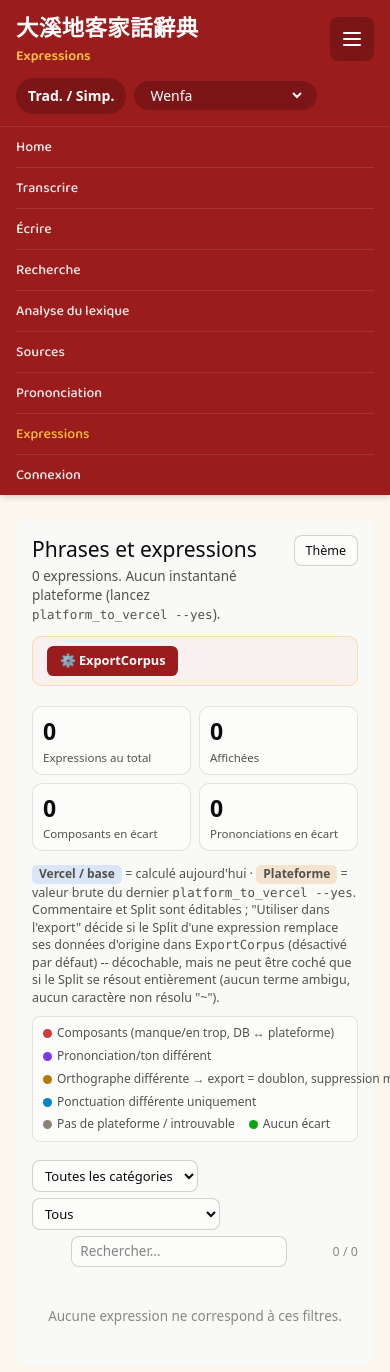
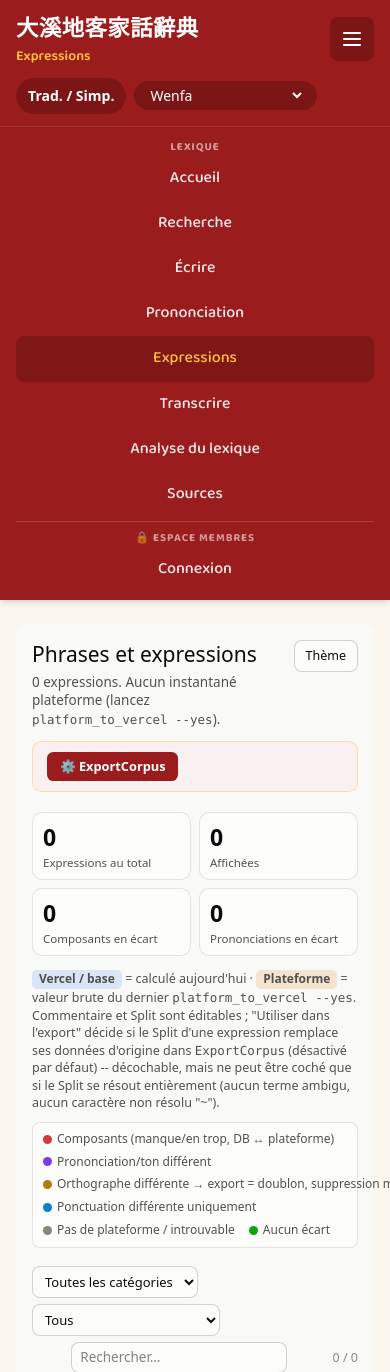
Before and after one commit to tahitoaa/hakka-tahiti, a Django app: page /expressions/ in a window 390 px wide, after a click that opens the changed part; the page is wider, and only the part inside the window is pictured. Shown: the top 1372 px of that part. Run offline with Django 5.2, Linux system fonts and the light colour scheme; data that the repository does not hold is empty; some libraries are stand-ins or nearby versions.

Commit message:
Menu : rubriques centrees sur mobile, espace membres isole

```diff
--- a/hakkadbapp/templates/hakkadbapp/base.html
+++ b/hakkadbapp/templates/hakkadbapp/base.html
@@ -307,91 +307,67 @@
     });
   </script>
 
-  <!-- Navigation Menu -->
-  <nav id="menu" class="no-print hidden sm:block border-t border-white/10 sm:border-0">
-    <div class="container mx-auto px-4">
-      <ul class="no-print flex flex-col sm:flex-row sm:flex-wrap sm:gap-x-6 sm:gap-y-1 text-sm sm:text-base font-medium font-display">
-        <li class="border-b border-white/10 sm:border-0">
-          <a href="{% url 'flashcards' %}" class="block py-2.5 sm:py-2 {% if page == 'flashcards' %}text-brand-gold{% else %}text-white/90 hover:text-brand-gold{% endif %}">
-            Home
-          </a>
-        </li>
-        <li class="border-b border-white/10 sm:border-0">
-          <a href="{% url 'transcripter' %}" class="block py-2.5 sm:py-2 {% if page == 'transcripter' %}text-brand-gold{% else %}text-white/90 hover:text-brand-gold{% endif %}">
-            Transcrire
-          </a>
-        </li>
+  <!-- Navigation Menu: the public pages, then the members' space (login
+       required), set apart. On a phone: one centred column, a title per group. -->
+  <style>
+    .nav-link { display: block; padding: 0.6rem 0.75rem; color: rgb(255 255 255 / .9); border-radius: 0.5rem; }
+    .nav-link:hover { color: var(--color-brand-gold); }
+    .nav-link.is-active { color: var(--color-brand-gold); }
+    .nav-group-title { font-size: 0.7rem; font-weight: 700; letter-spacing: 0.08em; text-transform: uppercase; color: rgb(255 255 255 / .55); }
+    @media (max-width: 639px) {
+      #menu ul { display: flex; flex-direction: column; align-items: center; text-align: center; }
+      #menu li { width: 100%; }
+      #menu .nav-link { padding: 0.7rem 1rem; font-size: 1rem; }
+      #menu .nav-link.is-active { background: rgb(0 0 0 / .18); }
+      .nav-members { border-top: 1px solid rgb(255 255 255 / .15); margin-top: 0.25rem; padding-top: 0.5rem; }
+    }
+    @media (min-width: 640px) {
+      .nav-link { padding: 0.45rem 0.1rem; }
+      .nav-members { background: rgb(0 0 0 / .16); border-radius: 9999px; padding: 0 0.9rem; }
+      .nav-members .nav-link { padding: 0.35rem 0.1rem; }
+    }
+  </style>
+  <nav id="menu" class="no-print hidden sm:block border-t border-white/10 sm:border-0" aria-label="Menu principal">
+    <div class="container mx-auto px-4 py-2 sm:py-1 sm:flex sm:flex-wrap sm:items-center sm:justify-between sm:gap-3 font-display">
+      <div>
+        <p class="nav-group-title text-center sm:hidden pt-1">Lexique</p>
+        <ul class="no-print sm:flex sm:flex-wrap sm:gap-x-5 text-sm sm:text-base font-medium">
+          <li><a href="{% url 'flashcards' %}" class="nav-link{% if page == 'flashcards' %} is-active{% endif %}">Accueil</a></li>
+          <li><a href="{% url 'search' %}" class="nav-link{% if page == 'search' %} is-active{% endif %}">Recherche</a></li>
+          <li><a href="{% url 'pinyin_converter' %}" class="nav-link{% if page == 'converter' %} is-active{% endif %}">Écrire</a></li>
+          <li><a href="{% url 'pronunciation' %}" class="nav-link{% if page == 'pronunciation' %} is-active{% endif %}">Prononciation</a></li>
+          <li><a href="{% url 'expressions' %}" class="nav-link{% if page == 'expressions' %} is-active{% endif %}">Expressions</a></li>
+          <li><a href="{% url 'transcripter' %}" class="nav-link{% if page == 'transcripter' %} is-active{% endif %}">Transcrire</a></li>
+          <li><a href="{% url 'reports' %}" class="nav-link{% if page == 'reports' %} is-active{% endif %}">Analyse du lexique</a></li>
+          <li><a href="{% url 'pronunciation_comparison' %}" class="nav-link{% if page == 'pronunciation_comparison' %} is-active{% endif %}">Sources</a></li>
+        </ul>
+      </div>
+      <div class="nav-members sm:flex sm:items-center sm:gap-x-4">
+        <p class="nav-group-title text-center sm:text-left">🔒 Espace membres</p>
         {% if user.is_authenticated %}
-        <li class="border-b border-white/10 sm:border-0">
-          <a href="{% url 'transcriptions' %}" class="block py-2.5 sm:py-2 {% if page == 'transcriptions' %}text-brand-gold{% else %}text-white/90 hover:text-brand-gold{% endif %}">
-            Écouter
-          </a>
-        </li>
+        <ul class="no-print sm:flex sm:flex-wrap sm:gap-x-4 text-sm sm:text-base font-medium">
+            <li><a href="{% url 'transcriptions' %}" class="nav-link{% if page == 'transcriptions' %} is-active{% endif %}">Écouter</a></li>
+            {% if can_edit %}
+            <li><a href="{% url 'saisie' %}" class="nav-link{% if page == 'saisie' %} is-active{% endif %}">Saisie</a></li>
+            <li><a href="{% url 'validation' %}" class="nav-link{% if page == 'validation' %} is-active{% endif %}">Validation</a></li>
             {% endif %}
-        <li class="border-b border-white/10 sm:border-0">
-          <a href="{% url 'pinyin_converter' %}" class="block py-2.5 sm:py-2 {% if page == 'converter' %}text-brand-gold{% else %}text-white/90 hover:text-brand-gold{% endif %}">
-            Écrire
-          </a>
-        </li>
-        <li class="border-b border-white/10 sm:border-0">
-          <a href="{% url 'search' %}" class="block py-2.5 sm:py-2 {% if page == 'search' %}text-brand-gold{% else %}text-white/90 hover:text-brand-gold{% endif %}">
-            Recherche
-          </a>
-        </li>
-        <li class="border-b border-white/10 sm:border-0">
-          <a href="{% url 'reports' %}" class="block py-2.5 sm:py-2 {% if page == 'reports' %}text-brand-gold{% else %}text-white/90 hover:text-brand-gold{% endif %}">
-            Analyse du lexique
-          </a>
-        </li>
-        <li class="border-b border-white/10 sm:border-0">
-          <a href="{% url 'pronunciation_comparison' %}" class="block py-2.5 sm:py-2 {% if page == 'pronunciation_comparison' %}text-brand-gold{% else %}text-white/90 hover:text-brand-gold{% endif %}">
-            Sources
-          </a>
-        </li>
-        <li class="border-b border-white/10 sm:border-0">
-          <a href="{% url 'pronunciation' %}" class="block py-2.5 sm:py-2 {% if page == 'pronunciation' %}text-brand-gold{% else %}text-white/90 hover:text-brand-gold{% endif %}">
-            Prononciation
-          </a>
-        </li>
+            <li><a href="{% url 'recordings' %}" class="nav-link{% if page == 'recordings' %} is-active{% endif %}">À enregistrer</a></li>
+            <!-- Logout must be a POST since Django 5 (LogoutView). -->
             <li>
-          <a href="{% url 'expressions' %}" class="block py-2.5 sm:py-2 {% if page == 'expressions' %}text-brand-gold{% else %}text-white/90 hover:text-brand-gold{% endif %}">
-            Expressions
-          </a>
-        </li>
-        {% if can_edit %}
-        <li class="border-y border-white/10 sm:border-0">
-          <a href="{% url 'saisie' %}" class="block py-2.5 sm:py-2 {% if page == 'saisie' %}text-brand-gold{% else %}text-white/90 hover:text-brand-gold{% endif %}">
-            Saisie
-          </a>
-        </li>
-        <li>
-          <a href="{% url 'validation' %}" class="block py-2.5 sm:py-2 {% if page == 'validation' %}text-brand-gold{% else %}text-white/90 hover:text-brand-gold{% endif %}">
-            Validation
-          </a>
-        </li>
-        {% endif %}
-        {% if user.is_authenticated %}
-        <li class="border-t border-white/10 sm:border-0">
-          <a href="{% url 'recordings' %}" class="block py-2.5 sm:py-2 {% if page == 'recordings' %}text-brand-gold{% else %}text-white/90 hover:text-brand-gold{% endif %}">
-            À enregistrer
-          </a>
-        </li>
-        {% endif %}
-        <!-- Logout must be a POST since Django 5 (LogoutView). -->
-        <li class="border-t border-white/10 sm:border-0 sm:ml-auto">
-          {% if user.is_authenticated %}
-          <form method="post" action="{% url 'logout' %}" class="flex items-center gap-2 py-2.5 sm:py-2">
+              <form method="post" action="{% url 'logout' %}" class="flex items-center justify-center gap-2 py-2 sm:py-1">
                 {% csrf_token %}
                 <span class="text-brand-gold">{{ user.get_short_name|default:user.username }}</span>
-            <button type="submit" class="text-white/90 hover:text-brand-gold underline-offset-2 hover:underline">Déconnexion</button>
+                <button type="submit" class="text-white/80 hover:text-brand-gold underline-offset-2 hover:underline text-sm">Déconnexion</button>
               </form>
-          {% else %}
-          <a href="{% url 'login' %}?next={{ request.path|urlencode }}" class="block py-2.5 sm:py-2 {% if page == 'login' %}text-brand-gold{% else %}text-white/90 hover:text-brand-gold{% endif %}">
-            Connexion
-          </a>
-          {% endif %}
             </li>
         </ul>
+        {% else %}
+        <ul class="no-print text-sm sm:text-base font-medium">
+          <li><a href="{% url 'login' %}?next={{ request.path|urlencode }}" class="nav-link{% if page == 'login' %} is-active{% endif %}"
+                 title="Écouter, Saisie, Validation, À enregistrer">Connexion</a></li>
+        </ul>
+        {% endif %}
+      </div>
     </div>
   </nav>
 </header>
```
Lines whose indentation alone changed are shown as unchanged.
